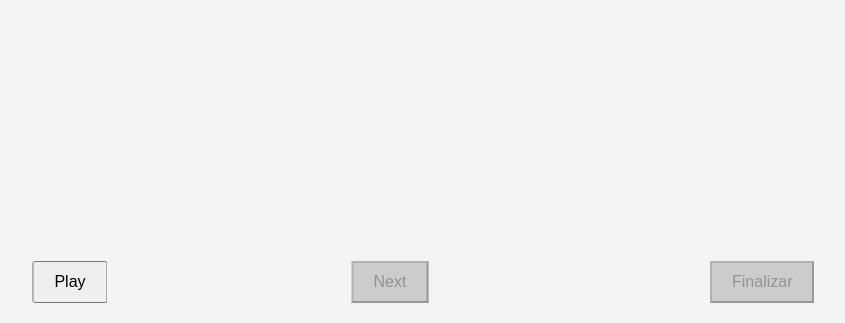
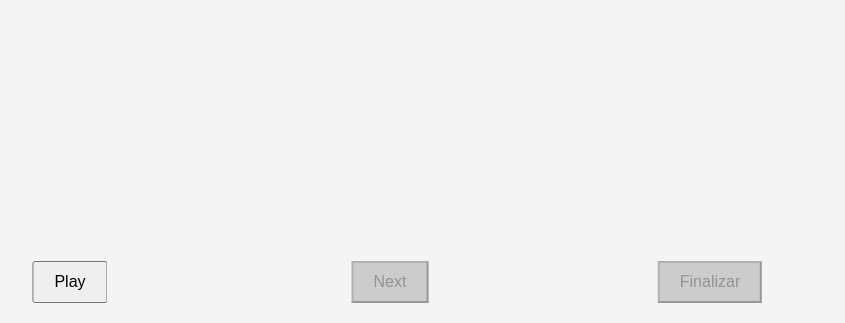
Before and after one commit to RubhsSB/SB_game, a plain HTML site: page index.html in a window 1280 px wide. Shown: the part 477-800 px from the top of the page, without its empty margins (250-1095 px from the left). Drawn offline with Linux system fonts and the light colour scheme.

Commit message:
Update styles.css
Mejora diseño

```diff
--- a/styles.css
+++ b/styles.css
@@ -49,3 +49,5 @@ body {
 
 #finish {
     left: 75%;
+    transform: translateX(-50%);
+}
```
